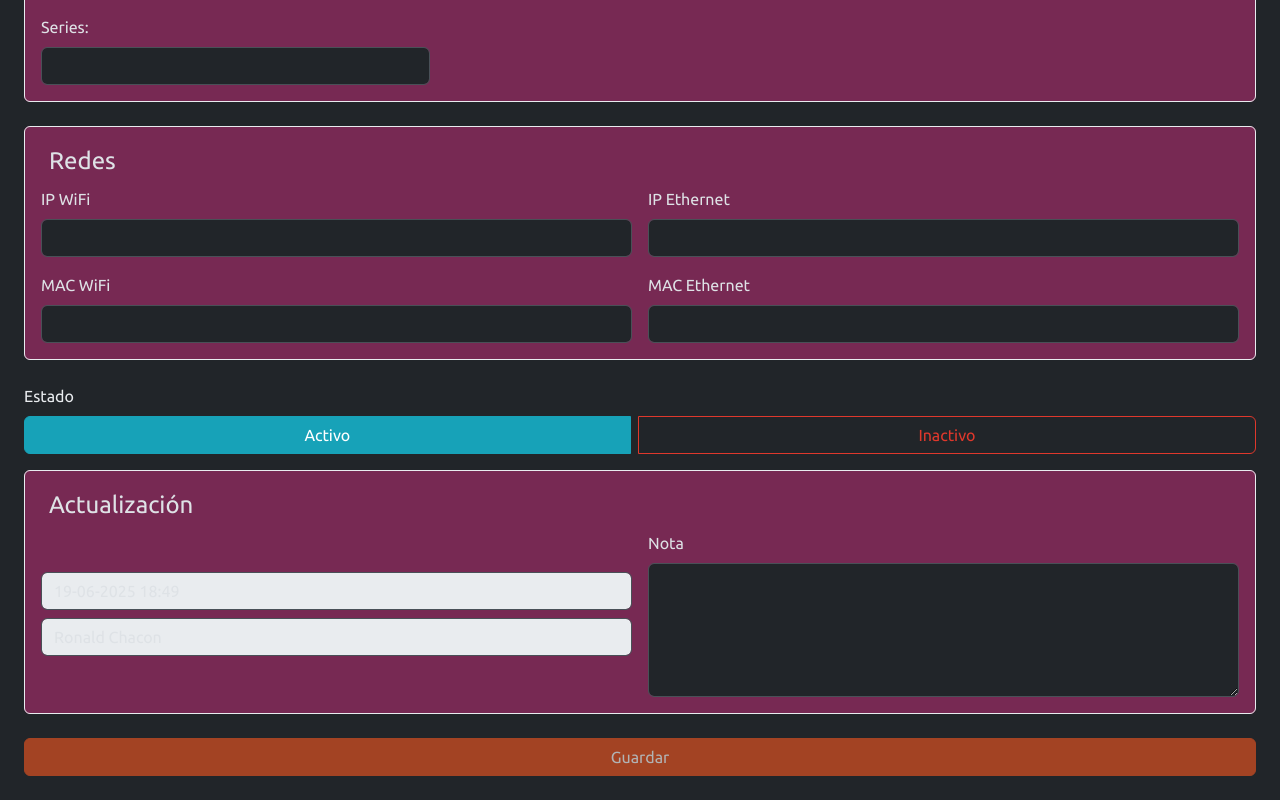
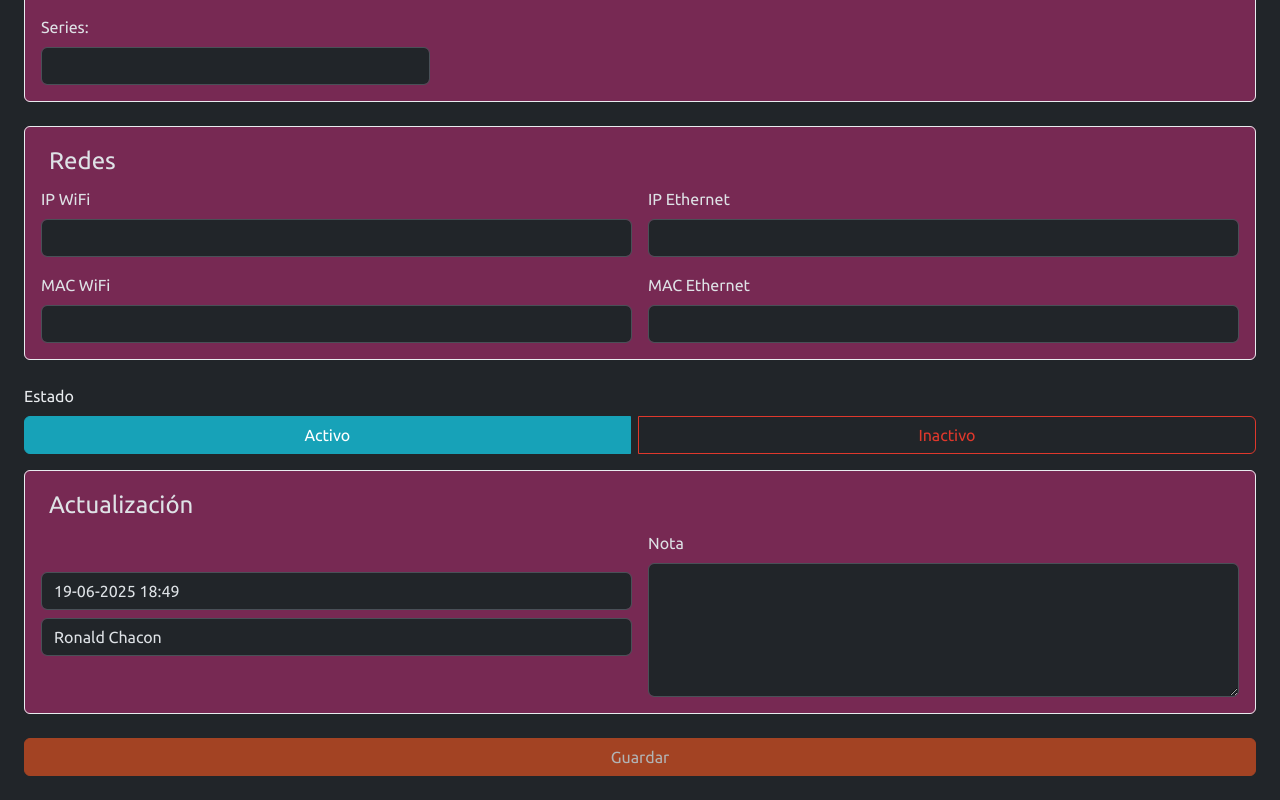
Before and after one commit to chaknogf/tics-tikets, an Angular app: page /equipo in a window 1280 px wide. Shown: the part 806-1606 px from the top of the page. Built offline with nearby package versions, Linux system fonts and the light colour scheme; sample sign-in values are in the browser's storage.

Commit message:
style: new

```diff
--- a/src/app/equipos/equipos/equipos.component.html
+++ b/src/app/equipos/equipos/equipos.component.html
@@ -11,10 +11,11 @@
   <div class="col-12 col-md-2">
     <input type="text" class="form-control" placeholder="Buscar Descripción" [(ngModel)]="buscarDescripcion" name="buscarDescripcion">
   </div>
-  <div class="col-12 col-md-2">
-    <button class="btn btn-primary w-100 mt-2" type="submit" name="submit">
+  <div class="col-12 col-md-2 d-flex gap-2 align-items-center">
+    <button class="btn btn-primary w-20 mt-2" type="submit" name="submit">
       Buscar
     </button>
+    <button class="btn btn-primary w-20 mt-2" type="button" (click)="nuevo()">Nuevo</button>
   </div>
 </form>
 <table class="table table-sm table-dark table-striped table-hover align-middle mb-0 rounded-3">
--- a/src/app/equipos/equipos/equipos.component.ts
+++ b/src/app/equipos/equipos/equipos.component.ts
@@ -73,4 +73,8 @@ export class EquiposComponent implements OnInit {
     //console.log('🔍 Detalle del ticket con ID:', id);
     this.router.navigate(['/ver-equipo', id]);
   }
+
+  nuevo() {
+    this.router.navigate(['/equipo']);
+  }
 }
--- a/src/app/equipos/formEquipo/formEquipo.component.html
+++ b/src/app/equipos/formEquipo/formEquipo.component.html
@@ -264,8 +264,8 @@
       <div formGroupName="actualizacion">
         <div class="row g-3 align-items-center">
           <div class="col-md-6">
-            <input type="text" class="form-control bg-light mb-2" formControlName="fecha">
-            <input type="text" class="form-control bg-light" formControlName="usuario">
+            <input type="text" class="form-control mb-2" formControlName="fecha">
+            <input type="text" class="form-control " formControlName="usuario">
           </div>
           <div class="col-md-6">
             <label class="form-label">Nota</label>
```
